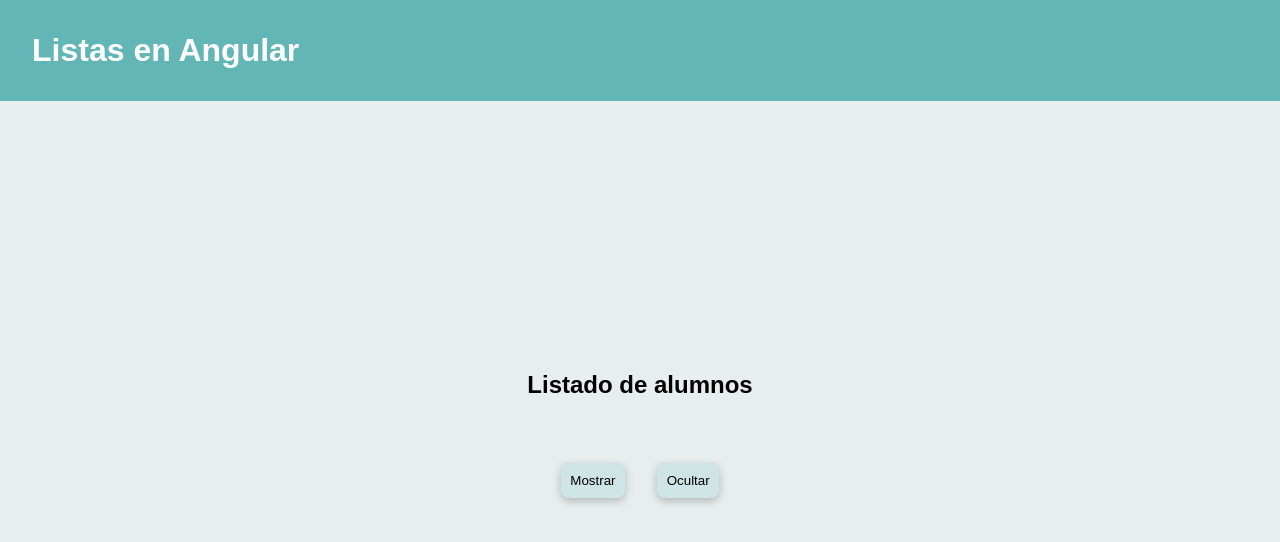
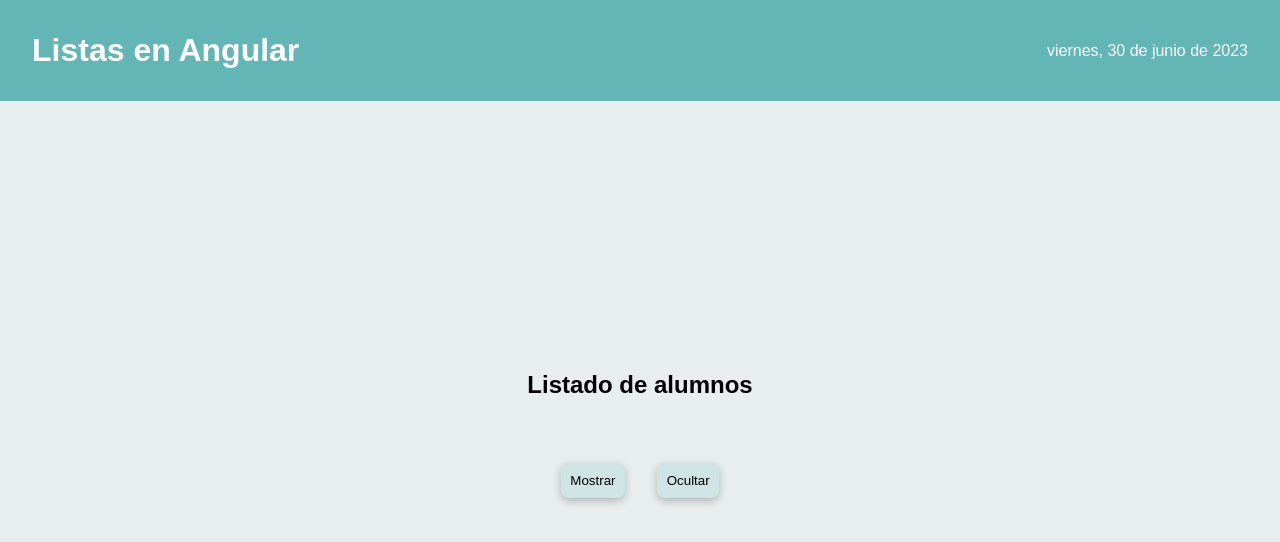
Before and after one commit to vevisvs/listas-angular, an Angular app: page / in a window 1280 px wide. Shown: the top 542 px of the page. Built offline with nearby package versions, Linux system fonts and the light colour scheme.

Commit message:
agregando pipe date en el header

```diff
--- a/src/app/app.module.ts
+++ b/src/app/app.module.ts
@@ -1,10 +1,14 @@
 import { NgModule } from '@angular/core';
 import { BrowserModule } from '@angular/platform-browser';
-
 import { AppRoutingModule } from './app-routing.module';
 import { AppComponent } from './app.component';
 import { HeaderComponent } from './header/header.component';
 import { MainComponent } from './main/main.component';
+import {LOCALE_ID } from '@angular/core';
+import localeEs from '@angular/common/locales/es';
+import { registerLocaleData } from '@angular/common';
+
+registerLocaleData(localeEs, 'es');
 
 @NgModule({
   declarations: [
@@ -16,7 +20,9 @@
     BrowserModule,
     AppRoutingModule
   ],
-  providers: [],
+  providers: [
+    {provide: LOCALE_ID, useValue: 'es'}
+  ],
   bootstrap: [AppComponent]
 })
 export class AppModule { }
--- a/src/app/header/header.component.css
+++ b/src/app/header/header.component.css
@@ -1,5 +1,8 @@
-h1 {
+.ctn-header {
   padding: 2rem;
   background-color: rgb(98, 182, 182);
   color: white;
+  display: flex;
+  justify-content: space-between;
+  align-items: center;
 }
--- a/src/app/header/header.component.ts
+++ b/src/app/header/header.component.ts
@@ -3,12 +3,16 @@
 @Component({
   selector: 'app-header',
   template: `
-    <h1>
-      Listas en Angular
-    </h1>
+    <div class="ctn-header">
+      <h1>
+        {{title}}
+      </h1>
+      <span>{{fecha | date:'fullDate'}}</span>
+    </div>
   `,
   styleUrls: ['./header.component.css']
 })
 export class HeaderComponent {
-
+  title: string = "Listas en Angular"
+  fecha: Date = new Date();
 }
```
